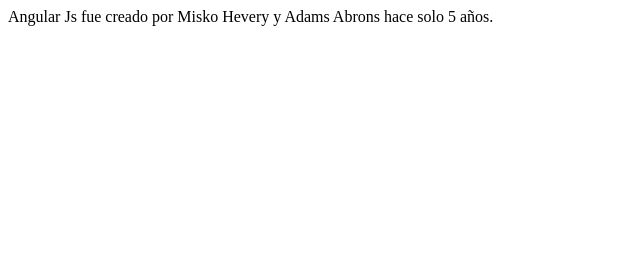
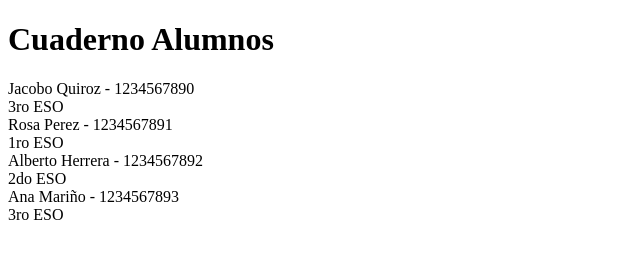
Before and after one commit to jquirozo/AngularJS, a plain HTML site: page index.html in a window 1280 px wide. Shown: the whole page, without its empty margins (0-640 px from the left). Drawn offline with Linux system fonts and the light colour scheme.

Commit message:
02-03 agregando js y controller
creacion de un cuaderno de alumnos usando un archivo js y creando el
controller adecuado

```diff
--- a/index.html
+++ b/index.html
@@ -1,11 +1,21 @@
 <!DOCTYPE html>
-<html>
+<html ng-app="myApp">
 <head>
 	<meta charset="utf-8">
-	<title>mi primer AngularJS</title>
+	<title>Modelo en Scope</title>
+
 </head>
-<body ng-app ng-init="Creadores = 'Misko Hevery y Adams Abrons' ">
-Angular Js fue creado por {{Creadores}} hace solo {{2014-2009}} años.
-<script type="text/javascript" src="js/angular.min.js"></script>
+<body ng-controller="AlumnosController">
+	<h1>Cuaderno Alumnos</h1>
+	<div>
+		<div ng-repeat="alumno in alumnos">
+			<div>{{alumno.nombre}} - {{alumno.telefono}}</div>
+			<span>{{alumno.curso}}</span>
+			<br>
+		</div>
+	</div>
+
+	<script type="text/javascript" src="js/angular.min.js"></script>
+	<script type="text/javascript" src="js/myJS.js"></script>
 </body>
 </html>
--- /dev/null
+++ b/js/myJS.js
@@ -0,0 +1,9 @@
+var myApp = angular.module('myApp',[]);//creating app
+		myApp.controller('AlumnosController', ['$scope', function($scope) { // creating controller
+		  $scope.alumnos =[
+				{nombre: "Jacobo Quiroz", curso: "3ro ESO", telefono:"1234567890"},
+				{nombre: "Rosa Perez", curso: "1ro ESO", telefono:"1234567891"},
+				{nombre: "Alberto Herrera", curso: "2do ESO", telefono:"1234567892"},
+				{nombre: "Ana Mariño", curso: "3ro ESO", telefono:"1234567893"}
+			];
+		}]);
```
